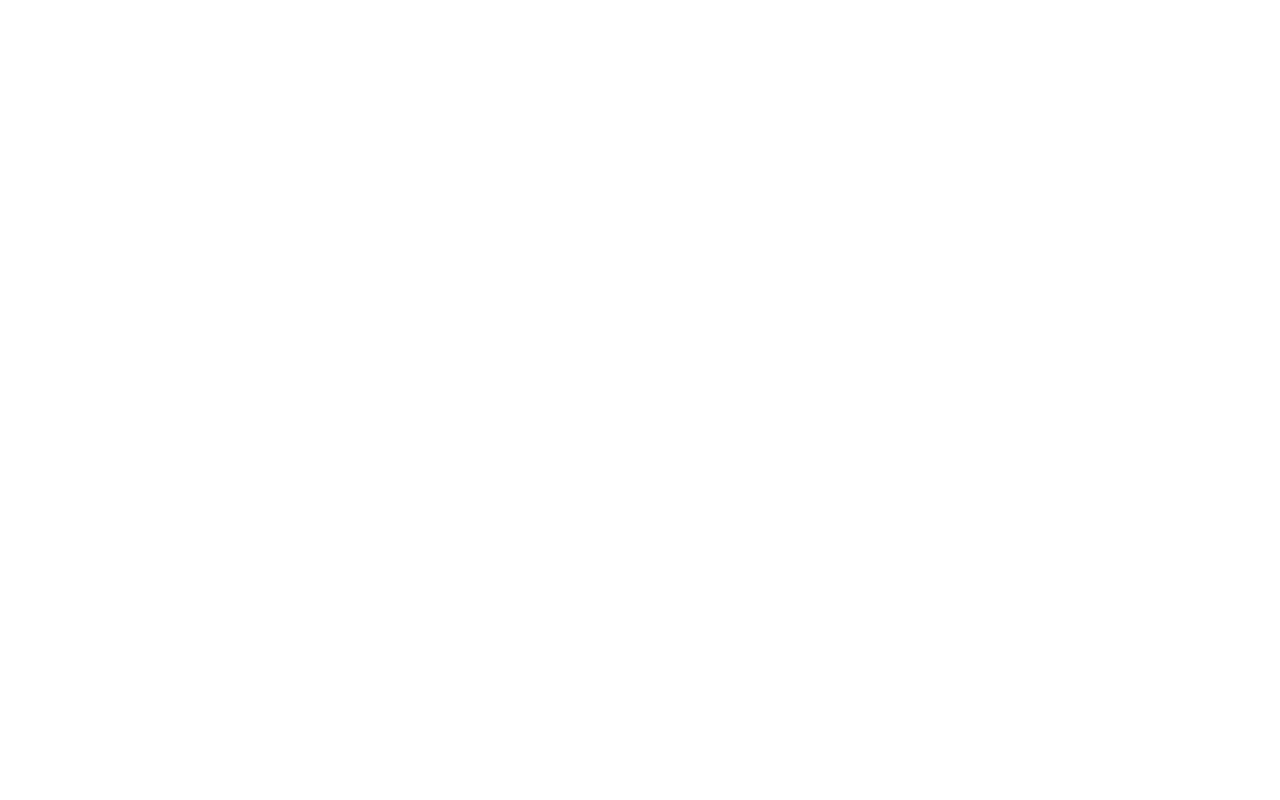
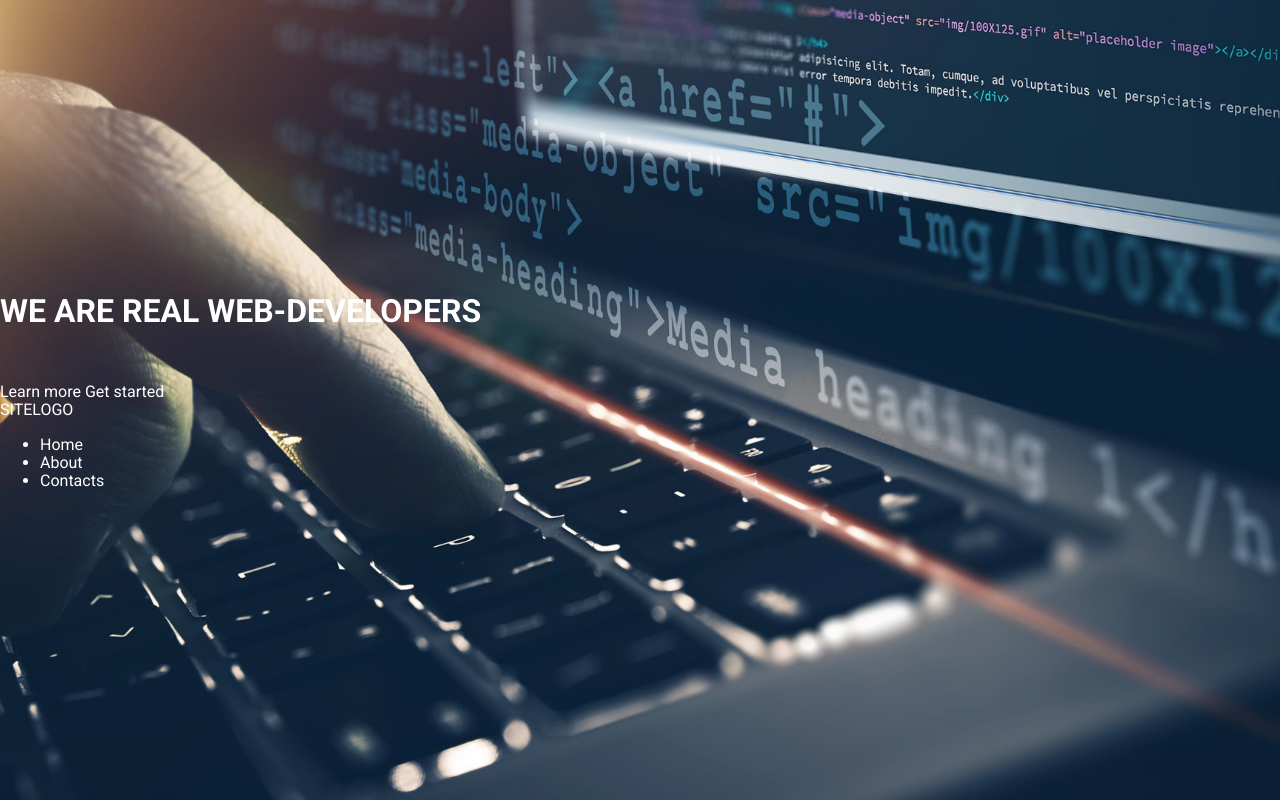
Before and after one commit to Pistalierro/grid-template-init-project, a website: page index.html in a window 1280 px wide. Drawn offline with Linux system fonts and the light colour scheme.

Commit message:
разметка блока header

```diff
--- a/assets/scss/common/_typography.scss
+++ b/assets/scss/common/_typography.scss
@@ -1,2 +1,19 @@
 @use "../presets" as *;
 @use "../mixins" as *;
+
+*::before,
+*::after,
+* {
+  box-sizing: border-box;
+}
+
+html {
+  font-size: $font-size;
+  color: $color-gray;
+  font-family: $font-main;
+}
+
+a {
+  text-decoration: none;
+  color: $color-light;
+}
--- a/assets/scss/components/header/_header-content.scss
+++ b/assets/scss/components/header/_header-content.scss
@@ -1,2 +1,11 @@
 @use "../../presets" as *;
 @use "../../mixins" as *;
+
+.header-content {
+  position: relative;
+  z-index: 1;
+
+  &__title {
+    margin: 0 0 53px;
+  }
+}
--- a/assets/scss/components/header/_header.scss
+++ b/assets/scss/components/header/_header.scss
@@ -1,2 +1,15 @@
 @use "../../presets" as *;
 @use "../../mixins" as *;
+
+.header {
+  position: relative;
+  min-height: 100vh;
+  padding: $gap-x5 0;
+  background-color: $color-primary;
+  background-image: url(../images/img-header.png);
+  background-position: 50% 50%;
+  background-size: cover;
+  display: grid;
+  align-content: center;
+  color: $color-light;
+}
--- a/assets/scss/presets/_skin.scss
+++ b/assets/scss/presets/_skin.scss
@@ -5,4 +5,4 @@ $color-gray: #637588;
 $color-gray-light: #e5e5e5;
 $color-gray-dark: #44596e;
 $color-black: #000000;
-$color-white: #ffffff;
+$color-light: #ffffff;
--- a/assets/scss/style.scss
+++ b/assets/scss/style.scss
@@ -1,2 +1,4 @@
+@use "libs/normalize-scss-8.0.0/sass/normalize/import-now";
+
 @use "common";
 @use "components";
--- a/index.html
+++ b/index.html
@@ -3,18 +3,61 @@
 
 <head>
 		<meta charset="UTF-8">
-  <meta name="viewport" content="width=device-width, initial-scale=1.0, minimum-scale=1.0">
-  <meta http-equiv="X-UA-Compatible" content="ie=edge">
+		<meta content="width=device-width, initial-scale=1.0, minimum-scale=1.0" name="viewport">
+		<meta content="ie=edge" http-equiv="X-UA-Compatible">
 		<!-- <link rel="shortcut icon" href="assets/images/favicon.png" type="image/png"> -->
-  <link rel="preconnect" href="https://fonts.gstatic.com">
+		<link href="https://fonts.gstatic.com" rel="preconnect">
 		<link
 						href="https://fonts.googleapis.com/css2?family=Roboto+Slab:wght@100;300;400;700&family=Roboto:wght@100;300;400;500;700;900&display=swap"
 						rel="stylesheet">
-  <link rel="stylesheet" href="assets/css/style.css">
+		<link href="assets/css/style.css" rel="stylesheet">
 		<title>GRID-TEMPLATE</title>
 </head>
 
 <body>
+
+<header class="header">
+		<div class="header-content">
+				<div class="header-content__container">
+						<h1 class="header-content__title">WE ARE REAL WEB-DEVELOPERS</h1>
+						<div class="header-content__actions">
+								<a class="btn btn--light" href="#">Learn more</a>
+								<a class="btn btn--light" href="#">Get started</a>
+						</div>
+				</div>
+		</div>
+		<div class="header-menu">
+				<div class="header-menu__container">
+						<div class="header-logo">
+								<a class="header-logo__link" href="#">
+										<span class="header-logo__accent">SITE</span>LOGO
+								</a>
+						</div>
+						<nav class="header-navbar">
+								<div class="header-navbar__btn">
+										<span class="header-navbar__btn-row"></span>
+										<span class="header-navbar__btn-row"></span>
+										<span class="header-navbar__btn-row"></span>
+										<span class="header-navbar__btn-row"></span>
+										<span class="header-navbar__btn-row"></span>
+										<span class="header-navbar__btn-row"></span>
+								</div>
+								<ul class="header-navbar__list">
+										<li class="header-navbar__item">
+												<a class="header-navbar__link" href="#">Home</a>
+										</li>
+										<li class="header-navbar__item">
+												<a class="header-navbar__link" href="#">About</a>
+										</li>
+										<li class="header-navbar__item">
+												<a class="header-navbar__link" href="#">Contacts</a>
+										</li>
+								</ul>
+						</nav>
+				</div>
+		</div>
+		<div class="header-overlay"></div>
+</header>
 
 
 <script src="libs/jquery/dist/jquery.min.js"></script>
```
Also changed, not shown: assets/css/style.css. Lines whose indentation alone changed are shown as unchanged.
